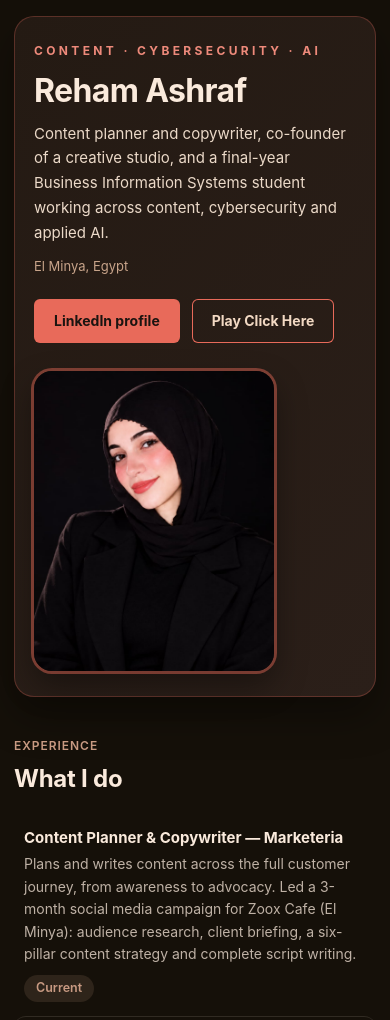
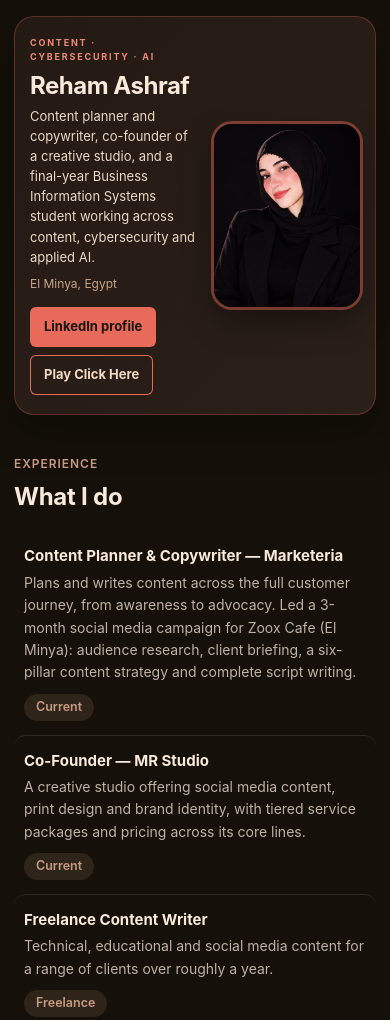
Before and after one commit to reham-lap/reham-lap.github.io, a plain HTML site: page index.html in a window 390 px wide. Shown: the top 1020 px of the page. Drawn offline with Linux system fonts and the light colour scheme.

Commit message:
Update responsive styles for port component

```diff
--- a/style.css
+++ b/style.css
@@ -234,9 +234,14 @@ body {
 
 @media (max-width: 640px) {
   .port { padding: 16px 14px 40px; }
-  .port-hero { grid-template-columns: 1fr; padding: 26px 20px; }
-  .port-photo { max-width: 240px; }
-  .port-name { font-size: 32px; }
+  .port-hero { grid-template-columns: 1.15fr 1fr; gap: 16px; padding: 20px 16px; align-items: center; }
+  .port-photo { max-width: none; }
+  .port-eyebrow { font-size: 9px; letter-spacing: 0.2em; margin-bottom: 10px; }
+  .port-name { font-size: 24px; margin-bottom: 8px; }
+  .port-tagline { font-size: 13px; line-height: 1.55; margin-bottom: 8px; }
+  .port-loc { font-size: 12px; margin-bottom: 14px; }
+  .port-actions { gap: 8px; }
+  .port-btn { min-height: 40px; padding: 8px 14px; font-size: 13px; }
   .fact { grid-template-columns: 1fr; gap: 2px; }
   .row { flex-direction: column; gap: 8px; }
   .row-value { align-self: flex-start; }
```
